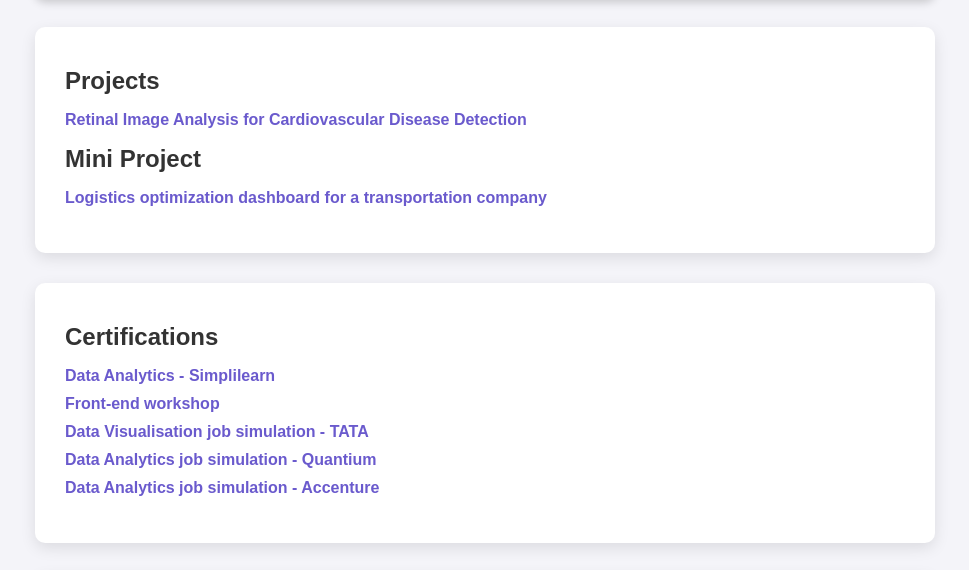
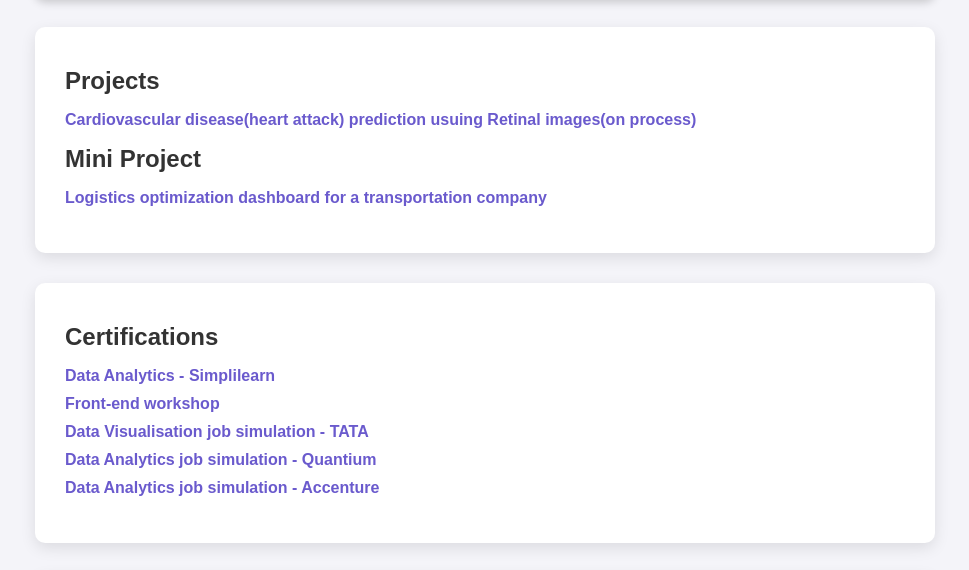
Before and after one commit to Sanvi-Raghavendra/My-portfolio, a plain HTML site: page indexx.html in a window 1280 px wide. Shown: the part 200-770 px from the top of the page, without its empty margins (155-1124 px from the left). Drawn offline with Linux system fonts and the light colour scheme.

Commit message:
Update indexx.html

```diff
--- a/indexx.html
+++ b/indexx.html
@@ -104,7 +104,7 @@
             <h2>Projects</h2>
             <ul>
 
-                <li><a href="#">Retinal Image Analysis for Cardiovascular Disease Detection</a></li>
+                <li><a href="#">Cardiovascular disease(heart attack) prediction usuing Retinal images(on process)</a></li>
             </ul>
 <h2>Mini Project</h2>
 <ul>
```
